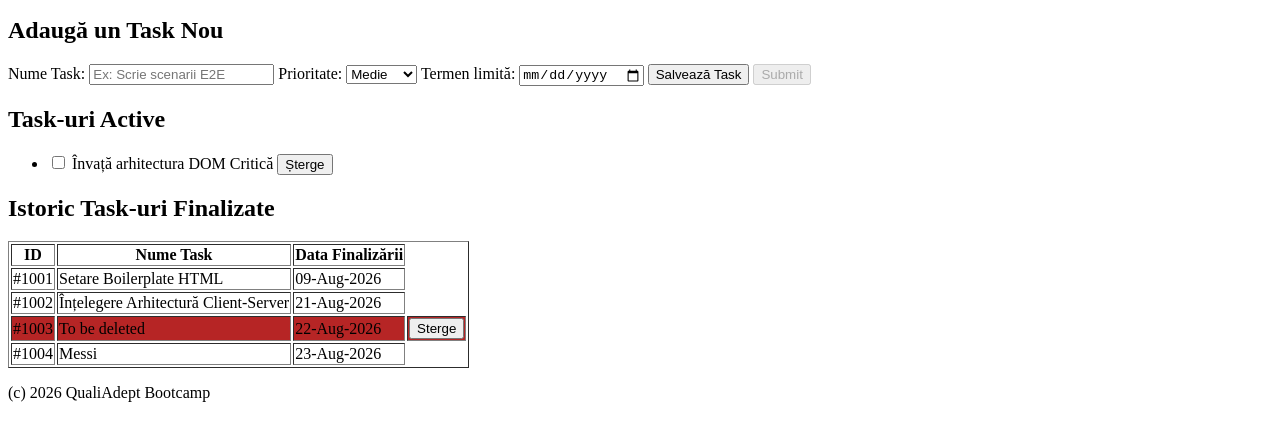
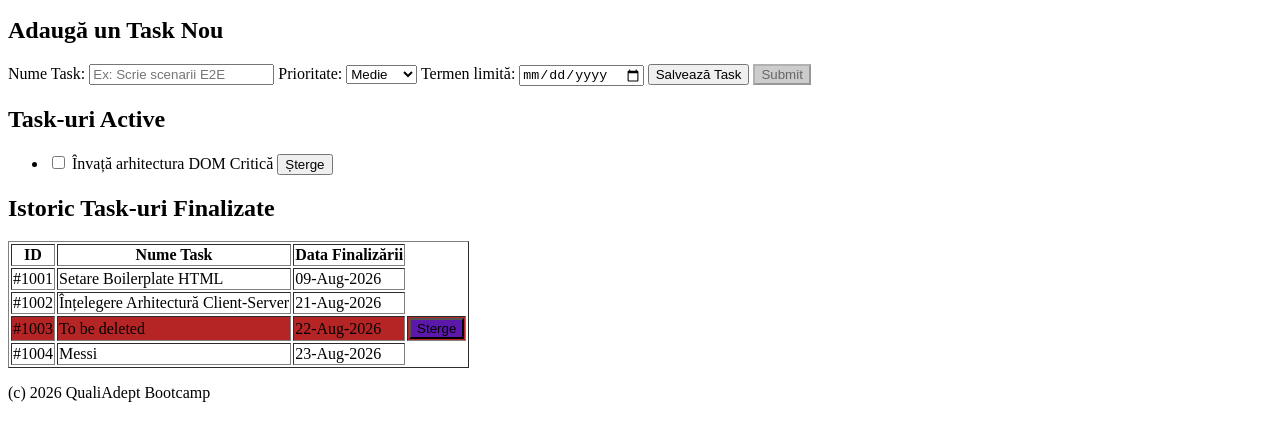
Before and after one commit to LiviuOloi/qualiadept-task-tracker, a plain HTML site: page index.html in a window 1280 px wide. Shown: the part 217-658 px from the top of the page. Drawn offline with Linux system fonts and the light colour scheme.

Commit message:
feat(session-2): update style.css for Sesiunea 2: CSS & DOM Selectors (Verified 100% by QualiAdept)

```diff
--- a/style.css
+++ b/style.css
@@ -1,13 +1,5 @@
-/* ============================================================
- * Sesiunea 2: CSS & DOM Selectors
- * ============================================================
- * Completează fișierul cu regulile CSS conform cerințelor:
- * 1. Meniu Flexibil: Stilizare pentru clasa .navbar (Flexbox) și #logo
- * 2. Stări Dinamice: Selectori pentru :hover (butoane active) și :disabled (butoane inactive)
- * 3. Selectori Structurali: Stilizare pentru al 3-lea rând (tr:nth-child(3)) și .delete-row
- * ============================================================ */
+/* 1. Meniu Flexibil: Stilizare pentru clasa .navbar (Flexbox) și #logo */
 
-/* Scrie regulile CSS aici: */
 .navbar {
   display: flex;
   justify-content: space-between;
@@ -29,11 +21,29 @@
   border-radius: 5px;
 }
 
-tr:nth-child(3) {
-  background-color: #b62525;
-}
+/* 2. Stări Dinamice: Selectori pentru :hover (butoane active) și :disabled (butoane inactive) */
 
 button:not(:disabled):hover {
   background-color: #23816d;
   color: white;
 }
+
+button:disabled {
+  background-color: #ccc;
+  color: #666;
+  cursor: not-allowed;
+}
+
+/* 3. Selectori Structurali: Stilizare pentru al 3-lea rând (tr:nth-child(3)) și .delete-row */
+
+tr:nth-child(3) {
+  background-color: #b62525;
+}
+
+.delete-row {
+  background-color: #5c18aa;
+}
+
+.delete-row:hover {
+  background-color: #bd5a21 !important;
+}
```
